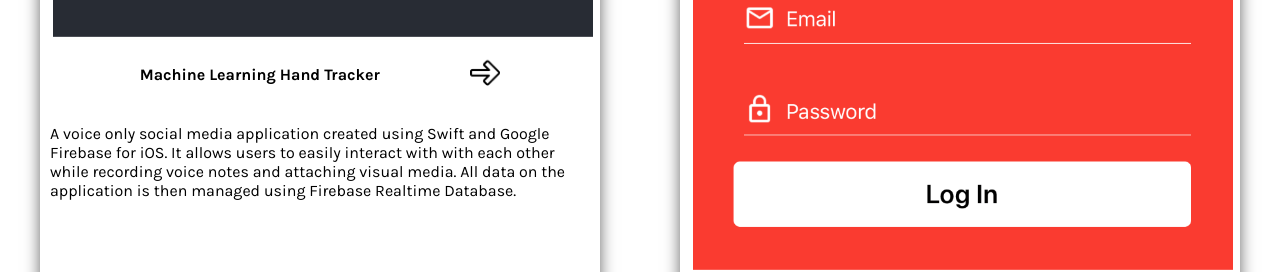
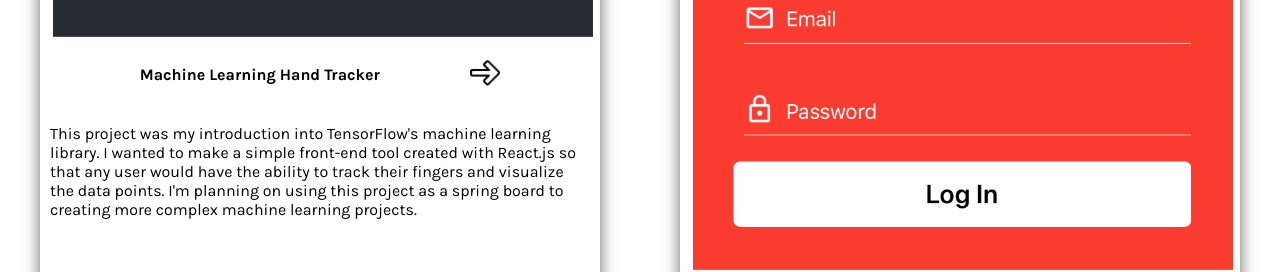
Before and after one commit to LarrySimiyu/portfoliosite, a React (Create React App) app: page / in a window 1280 px wide. Shown: the part 1580-1852 px from the top of the page. Built offline with nearby package versions, Linux system fonts and the light colour scheme; a web font is replaced by a local one.

Commit message:
hand tracker text added

```diff
--- a/src/App.js
+++ b/src/App.js
@@ -17,6 +17,7 @@ import dataVizualizationText from "./DataVisualization.js";
 import aboutText from "./AboutText.js";
 import projectsText from "./ProjectText.js";
 import contactText from "./ContactText.js";
+import handTrackText from "./HandTrackText.js"
 
 function App() {
   return (
@@ -32,6 +33,7 @@ function App() {
         title="Projects"
         id="projects-section"
         subtitle={projectsText}
+        handTrackingText = {handTrackText}
         oudiProjectText={oudi}
         adventureProjectText={dataVizualizationText}
         rentMeProjectText={rentMeInfo}
--- /dev/null
+++ b/src/HandTrackText.js
@@ -0,0 +1,6 @@
+const handTrackText = `This project was my introduction into TensorFlow's machine learning library.
+I wanted to make a simple front-end tool created with React.js so that any user would have the ability to track their fingers and visualize the data points.
+I'm planning on using this project as a spring board to creating more complex machine learning projects.`
+
+
+export default handTrackText
--- a/src/components/ProjectsSection.js
+++ b/src/components/ProjectsSection.js
@@ -16,6 +16,7 @@ export default function ProjectsSettings({
   oudiProjectText,
   adventureProjectText,
   rentMeProjectText,
+  handTrackingText,
 }) {
   return (
     <div className={"projectsSection"}>
@@ -42,7 +43,7 @@ export default function ProjectsSettings({
                 </a>
               </div>
 
-              <p>{oudiProjectText}</p>
+              <p>{handTrackingText}</p>
             </div>
           </div>
 
@@ -54,9 +55,6 @@ export default function ProjectsSettings({
                 <h4 className="projectCardTitle">
                   <b>Oudi.Mobi iOS Beta</b>
                 </h4>
-                {/* <a href="https://testflight.apple.com/join/sk6UL4le">
-                  <img src={Arrow} alt="Github Logo" className="githubLogo" />
-                </a> */}
               </div>
 
               <p>{oudiProjectText}</p>
```
